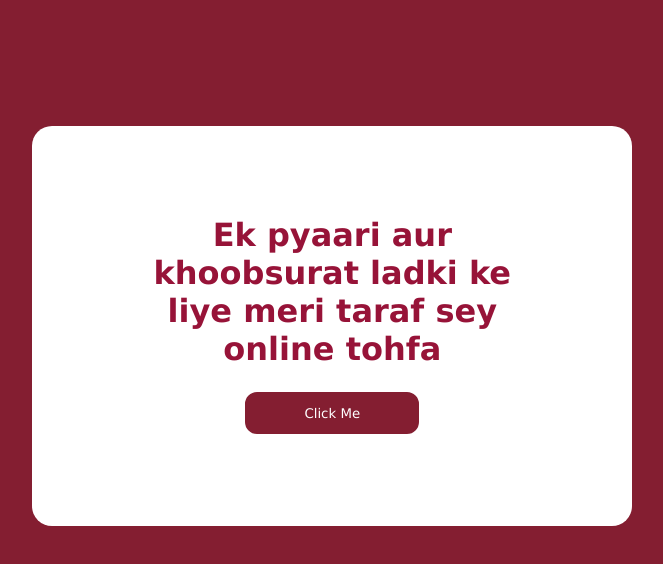
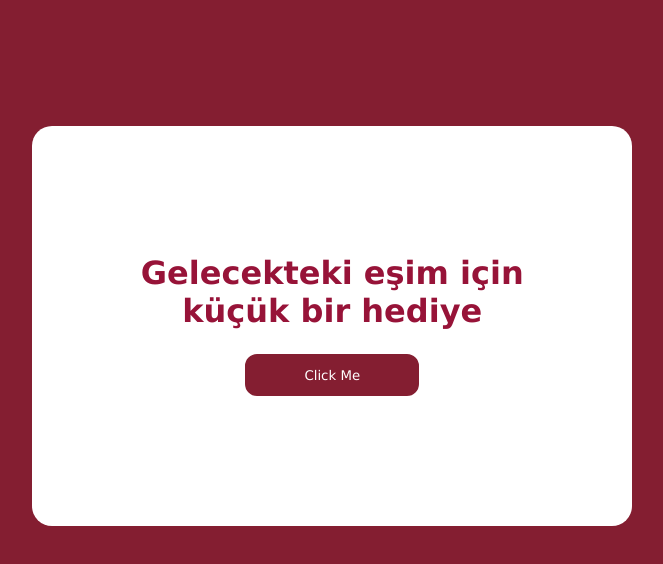
Before and after one commit to Shafialam7/Temp, a plain HTML site: page index.html in a window 1280 px wide. Shown: the whole page, without its empty margins (317-980 px from the left). Drawn offline with Linux system fonts and the light colour scheme.

Commit message:
Update index.html

```diff
--- a/index.html
+++ b/index.html
@@ -52,7 +52,7 @@
 <body>
     <div class="container">
         <h1>
-            Ek pyaari aur khoobsurat ladki ke liye meri taraf sey online tohfa
+            Gelecekteki eşim için küçük bir hediye
         </h1>
         <button><a href="index2.html"><p>Click Me</p></a></button>
     </div>
```
